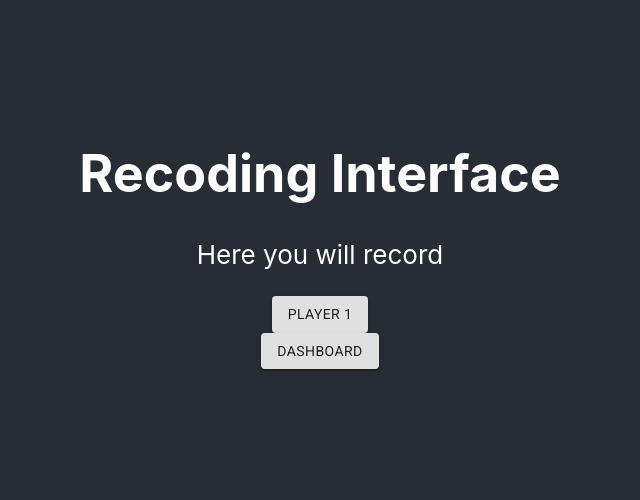
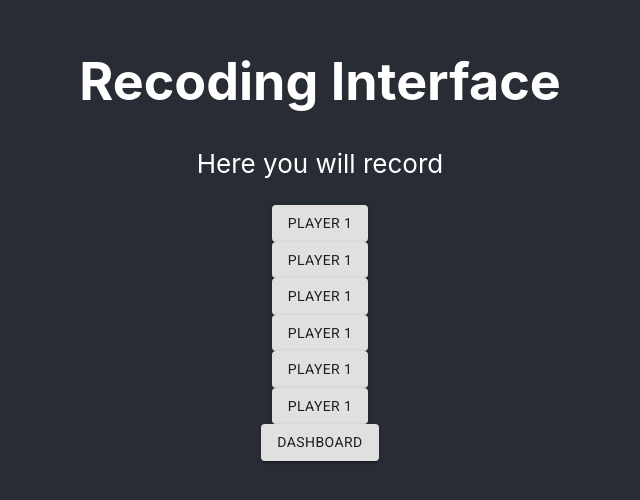
Before and after one commit to TaylorZowtuk/measure-what-matters, a React (Create React App) app in the folder frontend/: page /recording in a window 1280 px wide. Shown: the part 162-662 px from the top of the page, without its empty margins (320-960 px from the left). Built offline with nearby package versions, Linux system fonts and the light colour scheme.

Commit message:
Refactor Recording into a function declaration component to add multiple players

```diff
--- a/frontend/src/components/Recording.page.tsx
+++ b/frontend/src/components/Recording.page.tsx
@@ -4,16 +4,21 @@ import Button from '@material-ui/core/Button';
 import Player from './Player';
 
 
-const Recording = () => (
+function Recording() {
+  const players = [];
+  for (var i = 0; i < 6; i++) { // 5 players + 1 goalie on field
+    players.push(<Player />);
+  }
+  return (
     <div className='recording'>
       <h1>Recoding Interface</h1>
       <p>Here you will record</p>
-      <Player />
+      {players}
       <Link to="/">
         <Button variant="contained">Dashboard</Button>
       </Link>
     </div>
-
-  );
+  )
+}
 
 export default Recording;
```
